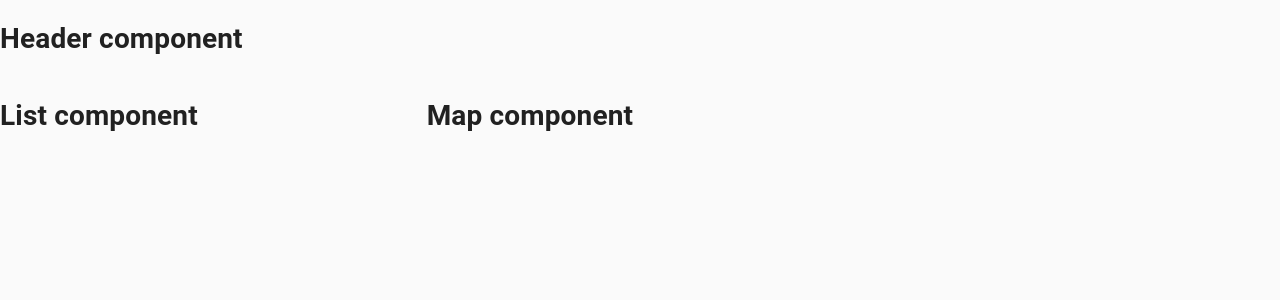
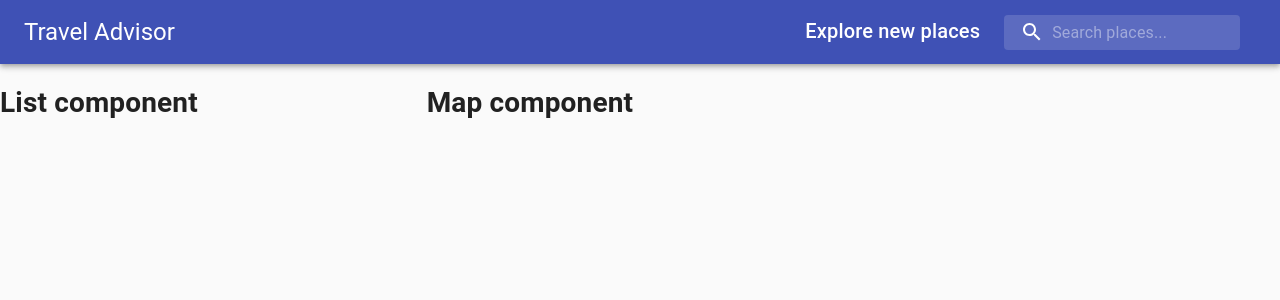
Before and after one commit to Nyota254/travel-mania, a React (Create React App) app: page / in a window 1280 px wide. Shown: the top 300 px of the page. Built offline with nearby package versions, Linux system fonts and the light colour scheme.

Commit message:
add header section

```diff
--- a/src/components/Header/Header.jsx
+++ b/src/components/Header/Header.jsx
@@ -1,10 +1,33 @@
 import React from 'react'
+import { Autocomplete } from '@react-google-maps/api';
+import { AppBar,Toolbar,Typography,InputBase,Box } from '@material-ui/core';
+import SearchIcon from '@material-ui/icons/Search'
+
+import useStyles from './styles';
 
 const  Header = () => {
+    const classes = useStyles();
     return (
-        <div>
-            <h1>Header component</h1>
-        </div>
+        <AppBar position="static">
+            <Toolbar className={classes.toolbar}>
+                <Typography variant="h5" className={classes.title}>
+                    Travel Advisor
+                </Typography>
+                <Box display="flex">
+                <Typography variant="h6" className={classes.title}>
+                    Explore new places
+                </Typography>
+                {/* <Autocomplete> */}
+                    <div className={classes.search}>
+                        <div className={classes.searchIcon}>
+                            <SearchIcon/>
+                        </div>
+                        <InputBase placeholder="Search places..." classes={{root:classes.inputRoot,input:classes.inputInput}}/>
+                    </div>
+                {/* </Autocomplete> */}
+                </Box>
+            </Toolbar>
+        </AppBar>
     )
 }
 
--- a/src/components/Header/styles.js
+++ b/src/components/Header/styles.js
@@ -0,0 +1,46 @@
+import { alpha, makeStyles } from "@material-ui/core/styles";
+
+export default makeStyles((theme) => ({
+  title: {
+    display: "none",
+    [theme.breakpoints.up("sm")]: {
+      display: "block",
+    },
+  },
+  search: {
+    position: "relative",
+    borderRadius: theme.shape.borderRadius,
+    backgroundColor: alpha(theme.palette.common.white, 0.15),
+    "&:hover": { backgroundColor: alpha(theme.palette.common.white, 0.25) },
+    marginRight: theme.spacing(2),
+    marginLeft: 0,
+    width: "100%",
+    [theme.breakpoints.up("sm")]: {
+      marginLeft: theme.spacing(3),
+      width: "auto",
+    },
+  },
+  searchIcon: {
+    padding: theme.spacing(0, 2),
+    height: "100%",
+    position: "absolute",
+    pointerEvents: "none",
+    display: "flex",
+    alignItems: "center",
+    justifyContent: "center",
+  },
+  inputRoot: {
+    color: "inherit",
+  },
+  inputInput: {
+    padding: theme.spacing(1, 1, 1, 0),
+    paddingLeft: `calc(1em + ${theme.spacing(4)}px)`,
+    transition: theme.transitions.create("width"),
+    width: "100%",
+    [theme.breakpoints.up("md")]: { width: "20ch" },
+  },
+  toolbar: {
+    display: "flex",
+    justifyContent: "space-between",
+  },
+}));
```
